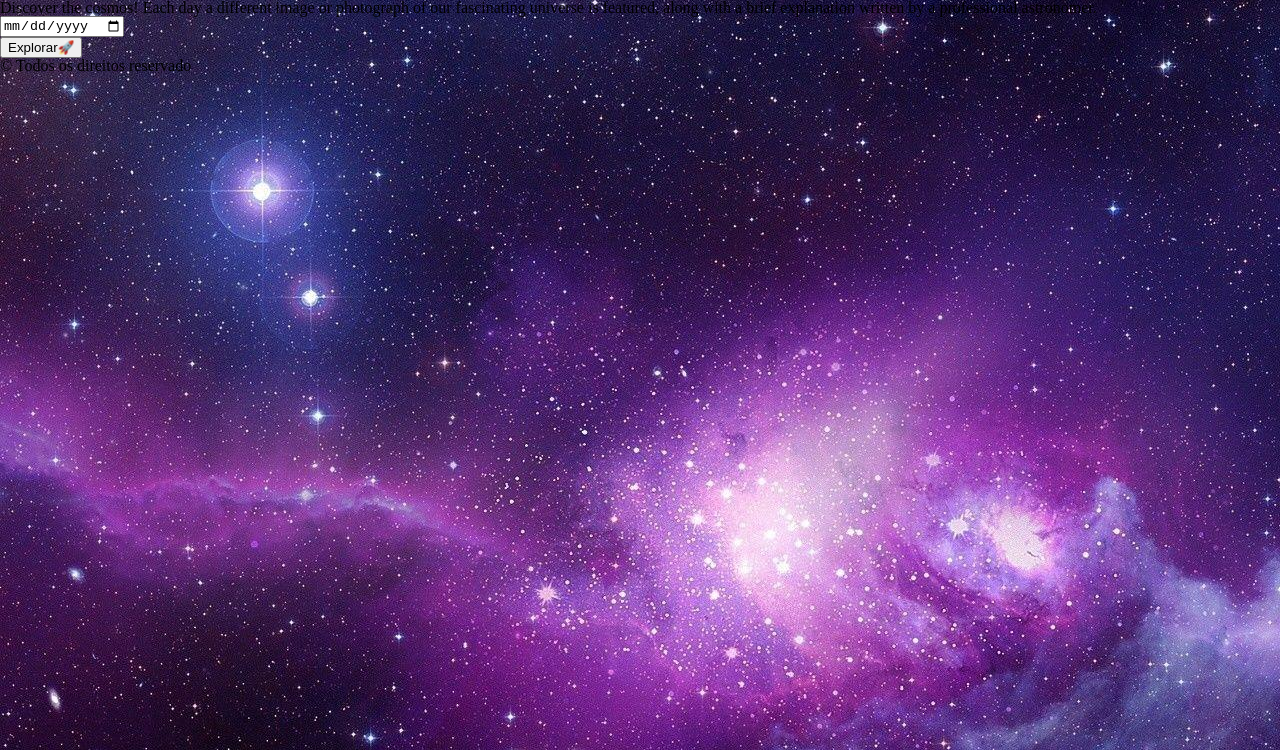
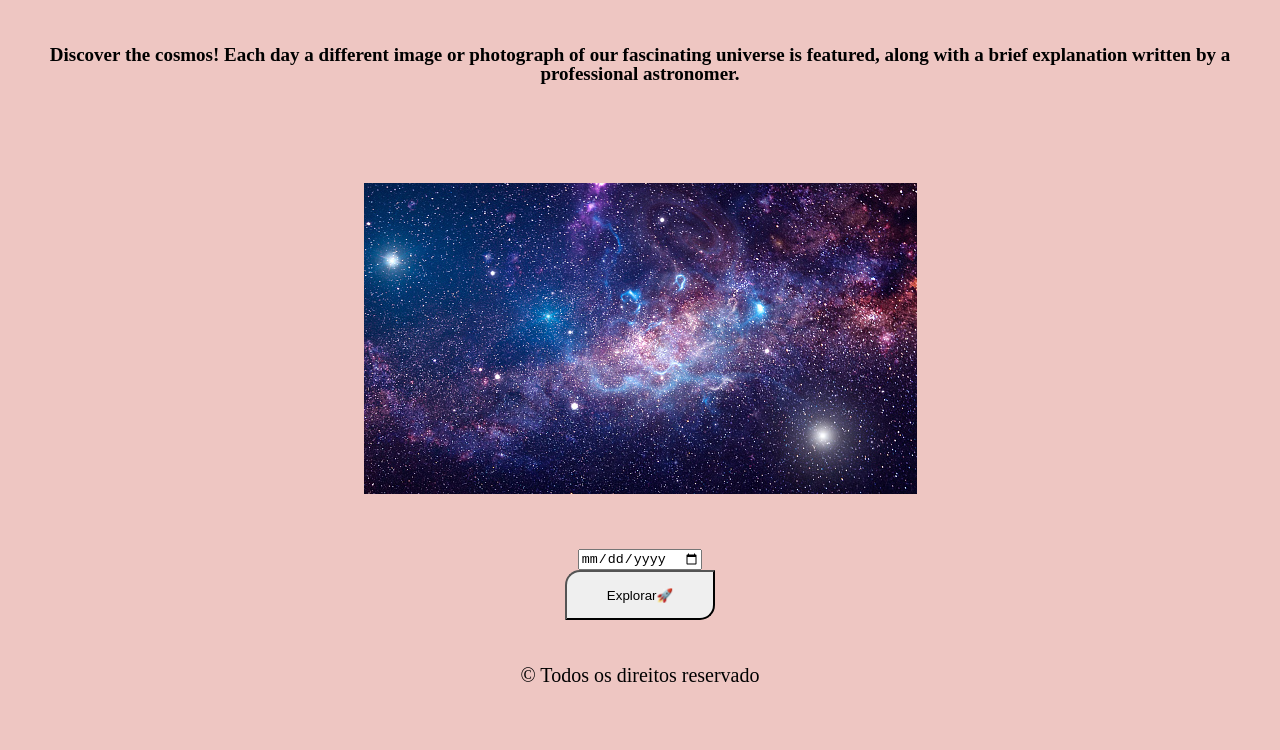
Before and after one commit to B34tdb/apod, a plain HTML site: page index.html in a window 1280 px wide. Shown: the part 50-800 px from the top of the page. Drawn offline with Linux system fonts and the light colour scheme.

Commit message:
primeiro

```diff
--- a/Css/nasasStyle.css
+++ b/Css/nasasStyle.css
@@ -1,15 +1,51 @@
 body{
-    background-image: url(../Fotos/OH1Cf1c.jpg);
-    background-repeat:no-repeat;
+    background-color: rgb(238, 198, 194);
 }
 
 header{
-    background-color: rgba(80, 64, 87, 0.678);
     padding:15px;
     height: 50px;
     text-align: center;
+    align-items:center;
+
 }
 
 #texto1{
     color:white;
 }
+
+#paragrafo{
+    text-align: center;
+    font-weight: 900;
+    font-size: 19px;
+    padding:45px;
+}
+
+.fotob{
+    display:flex;
+    justify-content: center;
+    padding:55px;
+}
+
+#date{
+    display:flex;
+    justify-content:center;
+}
+
+.botao{
+    display: flex;
+    justify-content: center;
+}
+
+button{
+    height:50px;
+    width: 150px;
+    border-radius: 15px 0 15px 0;
+}
+
+#footer{
+    display: flex;
+    justify-content: center;
+    padding:45px;
+    font-size:20px;
+}
--- a/Js/nasa.js
+++ b/Js/nasa.js
@@ -1 +1,2 @@
-const hyan= https://api.nasa.gov/planetary/apod?tL7ZrourDVQMzSsnwVdqEKTgadpJpHJG5artBOWw
+const data =
+const button =
--- a/index.html
+++ b/index.html
@@ -20,22 +20,26 @@
     </header>
 
     <div id="paragrafo">
-        <p id="texto2">
+        <p>
             Discover the cosmos! Each day a different image or photograph of our fascinating universe is featured, along
             with a brief explanation written by a professional astronomer.
         </p>
     </div>
 
-    <div>
+   <div class="fotob">
+    <img src="./Fotos/istockphoto-1035676256-170667a.jpg" alt="">
+   </div>
+
+    <div id="date">
         <input type="date" >
     </div>
 
-    <div>
+    <div class="botao">
         <button type="submit" onclick="exp()">Explorar🚀</button>
     </div>
 
     <footer>
-        <p>&copy Todos os direitos reservado</p>
+        <p id="footer">&copy Todos os direitos reservado</p>
     </footer>
 </body>
 
```
